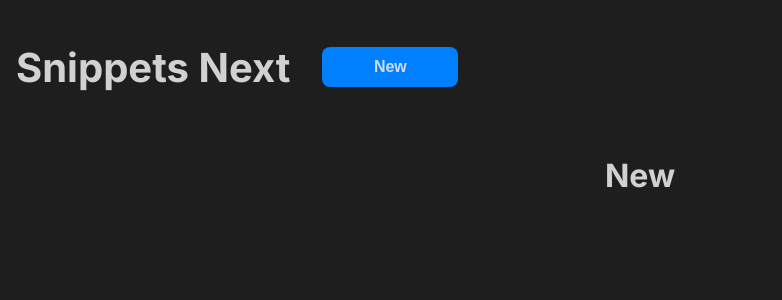
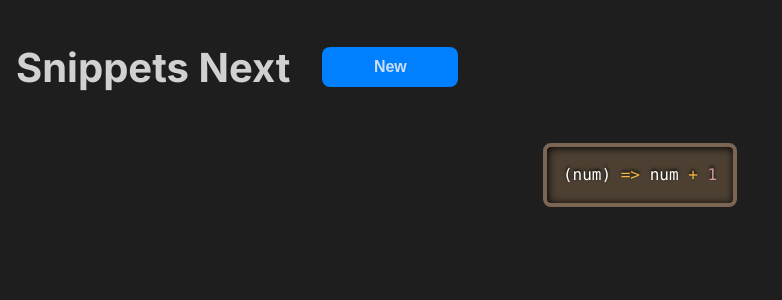
Before and after one commit to ErnestTramp/snippets-next, a Next.js app: page /new in a window 1280 px wide. Shown: the top 300 px of the page, without its empty margins (0-782 px from the left). Built offline with nearby package versions, Linux system fonts and the light colour scheme.

Commit message:
not working

```diff
--- a/src/app/components/Header.jsx
+++ b/src/app/components/Header.jsx
@@ -1,10 +1,8 @@
-import { Button } from "@mui/base"
-
 export default function Header() {
     return (
         <header>
             <h1>Snippets Next</h1>
-            <Button className="MuiButton">New</Button>
+            <button className="MuiButton">New</button>
         </header>
     )
 }
--- a/src/app/new/page.js
+++ b/src/app/new/page.js
@@ -1,10 +1,15 @@
+import { Prism as SyntaxHighlighter } from "react-syntax-highlighter";
+import { dark } from "react-syntax-highlighter/dist/esm/styles/prism";
 import Header from "../components/Header";
 
 export default async function Page() {
+  const codeString = "(num) => num + 1";
   return (
     <>
       <Header />
-      <h1>New</h1>
+      <SyntaxHighlighter language="javascript" style={dark}>
+        {codeString}
+      </SyntaxHighlighter>
     </>
   );
 }
--- a/src/app/page.js
+++ b/src/app/page.js
@@ -33,9 +33,7 @@
                 <div className="snippet-header">
                   <p>{snippet.language}</p>
                 </div>
-                <div className="snippet-code">
-                  <div className="code">{snippet.code}</div>
-                </div>
+                <div className="snippet-code">{snippet.code}</div>
               </div>
             ))}
           </div>
@@ -44,6 +42,5 @@
     );
   } catch (error) {
     console.error("Error:", error);
-    // Handle the error gracefully in your UI
   }
 }
```
